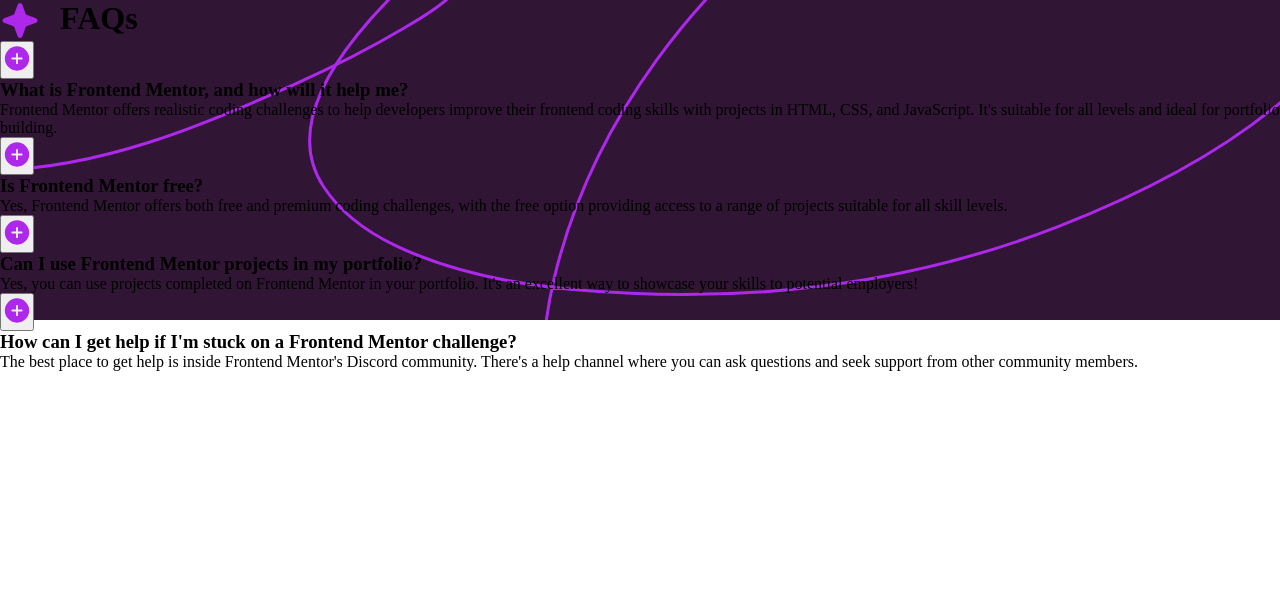
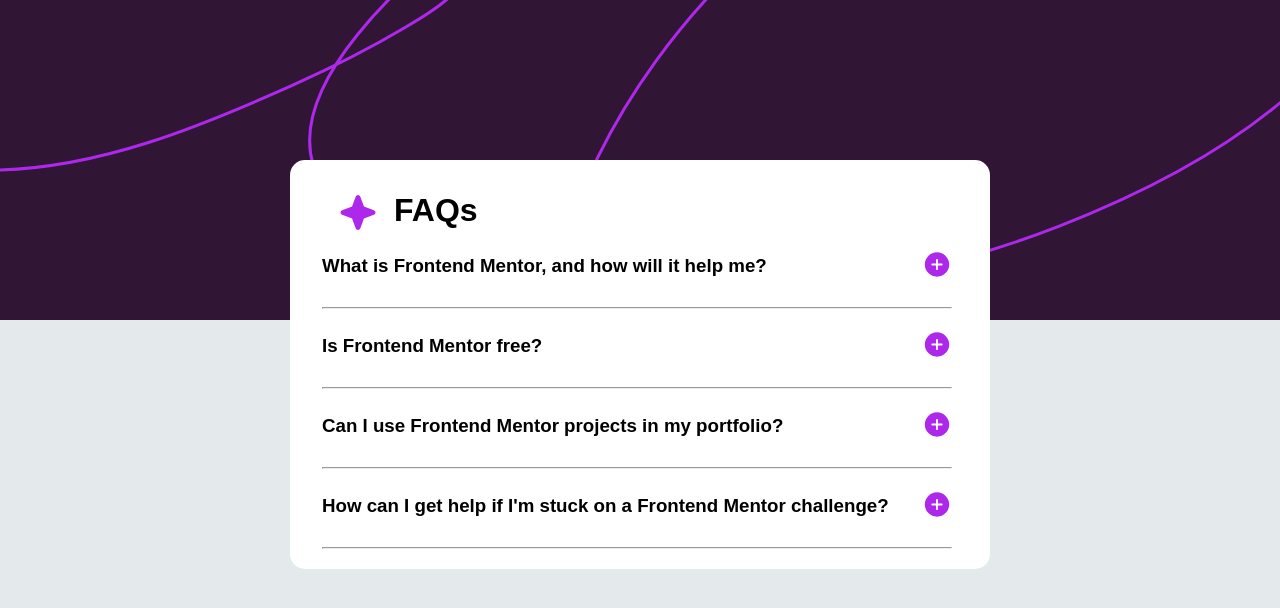
Before and after one commit to Caiqu3wav/FAQ-Accordion, a plain HTML site: page index.html in a window 1280 px wide. Drawn offline with Linux system fonts and the light colour scheme.

Commit message:
faq completed

```diff
--- a/index.html
+++ b/index.html
@@ -10,34 +10,43 @@
 <body>
 <main>
   <div class="faqsContainer">
-  <div class="faqContent1">
+  <div class="faqContent">
   <img src="assets/images/icon-star.svg" alt="star icon">  <h1>FAQs</h1>
 </div>
-<div class="faqItem1">
-  <button class="expandButton1"><img src="assets/images/icon-plus.svg" alt=""></button>
+<div class="faqContent1">
+<div class="faqItem" data-question-number="1">
+  <div class="question-container" onclick="toggleAnswer(this)">
+    <button class="expandButton" data-toggle="toggleButton"><img src="assets/images/icon-plus.svg" alt=""></button>
   <h3>What is Frontend Mentor, and how will it help me?</h3>
-<p class="answer1">Frontend Mentor offers realistic coding challenges
+  </div>
+<p class="answer" id="answer1">Frontend Mentor offers realistic coding challenges
   to help developers improve their frontend coding skills with projects
    in HTML, CSS, and JavaScript. It's suitable for all levels and ideal for portfolio building.</p>
+   <hr></div>
+<div class="faqItem" data-question-number="2">
+  <div class="question-container" onclick="toggleAnswer(this)">
+    <button class="expandButton" data-toggle="toggleButton"><img src="assets/images/icon-plus.svg" alt=""></button>
+  <h3>Is Frontend Mentor free?</h3></div>
+<p class="answer" id="answer2">Yes, Frontend Mentor offers both free and premium coding challenges,
+  with the free option providing access to a range of projects suitable for all skill levels.</p>
+  <hr></div>
+<div class="faqItem" data-question-number="3">
+  <div class="question-container" onclick="toggleAnswer(this)">
+    <button class="expandButton" data-toggle="toggleButton"><img src="assets/images/icon-plus.svg" alt=""></button>
+  <h3>Can I use Frontend Mentor projects in my portfolio?</h3></div>
+<p class="answer" id="answer3">Yes, you can use projects
+  completed on Frontend Mentor in your portfolio. It's an excellent way to showcase your skills to potential employers!</p>
+  <hr>
 </div>
-<div class="faqItem2">
-  <button class="expandButton1"><img src="assets/images/icon-plus.svg" alt=""></button>
-  <h3>Is Frontend Mentor free?</h3>
-<p class="answer1">Yes, Frontend Mentor offers both free and premium coding challenges,
-  with the free option providing access to a range of projects suitable for all skill levels.</p>
+<div class="faqItem" data-question-number="4">
+    <div class="question-container" onclick="toggleAnswer(this)">
+     <button class="expandButton" data-toggle="toggleButton"><img src="assets/images/icon-plus.svg" alt=""></button>
+  <h3>How can I get help if I'm stuck on a Frontend Mentor challenge?</h3></div>
+<p class="answer" id="answer4">The best place to get help is inside Frontend Mentor's Discord community. There's a
+  help channel where you can ask questions and seek support from other community members.</p>
+  <hr></div>
 </div>
-<div class="faqItem3">
-  <button class="expandButton1"><img src="assets/images/icon-plus.svg" alt=""></button>
-  <h3>Can I use Frontend Mentor projects in my portfolio?</h3>
-<p class="answer1">Yes, you can use projects
-  completed on Frontend Mentor in your portfolio. It's an excellent way to showcase your skills to potential employers!</p>
-</div>
-<div class="faqItem4">
-  <button class="expandButton1"><img src="assets/images/icon-plus.svg" alt=""></button>
-  <h3>How can I get help if I'm stuck on a Frontend Mentor challenge?</h3>
-<p class="answer1">The best place to get help is inside Frontend Mentor's Discord community. There's a help channel where you can ask questions and seek support from other community members.</p>
-</div>
- </div>
 </main>
 </body>
+<script src="scripts.js"></script>
 </html>
--- /dev/null
+++ b/scripts.js
@@ -0,0 +1,25 @@
+function toggleAnswer(element) {
+var faqitem = element.closest('.faqItem');
+var answer = faqitem.querySelector('.answer');
+var toggleButton = faqitem.querySelector('[data-toggle="toggleButton"]');
+
+if(answer.classList.contains('active')) {
+  answer.classList.remove('active');
+  toggleButton.querySelector('img').src = 'assets/images/icon-plus.svg';
+} else {
+    answer.classList.add('active');
+    toggleButton.querySelector('img').src = 'assets/images/icon-minus.svg';
+}
+}
+
+document.addEventListener('DOMContentLoaded', function () {
+    var faqItems = document.querySelectorAll('.faqItem');
+    faqItems.forEach(function (faqItem) {
+      faqItem.addEventListener('click', function () {
+        toggleAnswer(this);
+        setTimeout(function () {
+          toggleAnswer(faqItem);
+        }, 0);
+      });
+    });
+  });
--- a/style.css
+++ b/style.css
@@ -1,20 +1,102 @@
-*{
+  @import url('https://fonts.googleapis.com/css2?family=Work+Sans:wght@400;600;700&display=swap');
+
+  *{
     margin: 0;
     padding: 0;
     box-sizing: border-box;
+    font-family: 'Space Grotesk', sans-serif;
+  }
+
+body{
+    background-color: rgb(228, 233, 236);
 }
 
-body{
-
+p{
+  font-size: 16px;
+  color:  grey;
 }
 
 main{
     height: 700px;
     background-image: url(assets/images/background-pattern-desktop.svg);
     background-repeat: no-repeat;
+    width: 100%;
 }
 
+.faqsContainer{
+ width: 700px;
+ background-color: rgb(255, 255, 255);
+ border-radius: 15px;
+ height: fit-content;
+ position: absolute;
+ top: 20%;
+ left: 50%;
+ transform: translateY(-50%);
+ transform: translateX(-50%);
+}
+
+.faqContent{
+    display: flex;
+    gap: 1rem;
+    margin: 2rem 0 1rem 3rem;
+}
+
+h1{
+  font-weight: 700;
+}
+
+
 .faqContent1{
+margin: 0 0 0 2em;
+width: 90%;
+}
+
+.faqItem {
+    margin-bottom: 20px;
+  }
+
+  .question-container {
     display: flex;
-    gap: 20px;
-}
+    justify-content: space-between;
+    align-items: center;
+    flex-direction: row-reverse;
+  }
+
+  .faqItem hr{
+    margin-top: 1.5rem;
+  }
+
+  .question-container:hover h3 {
+    color: #f170b1;
+    transition: color 0.5s;
+  }
+
+
+  .expandButton {
+    cursor: pointer;
+    background: none;
+    border: none;
+  }
+
+  .answer {
+    max-height: 0;
+    overflow: hidden;
+    transition: max-height 0.5s ease-in-out;
+  }
+
+  .answer.active{
+    max-height: 1000px;
+  }
+
+
+  @media screen and (max-width: 730px) {
+    .faqsContainer{
+      width: 80%;
+    }
+  }
+
+  @media screen and (max-width:400px) {
+     .faqContent1{
+      margin-left: 1em;
+     }
+  }
```
